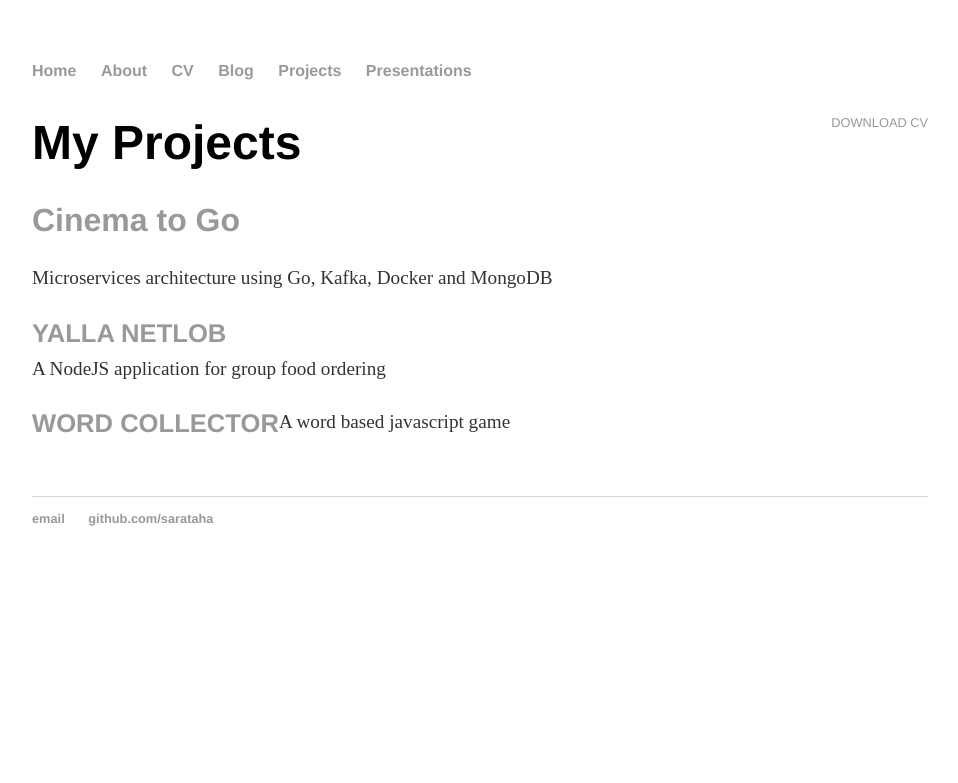
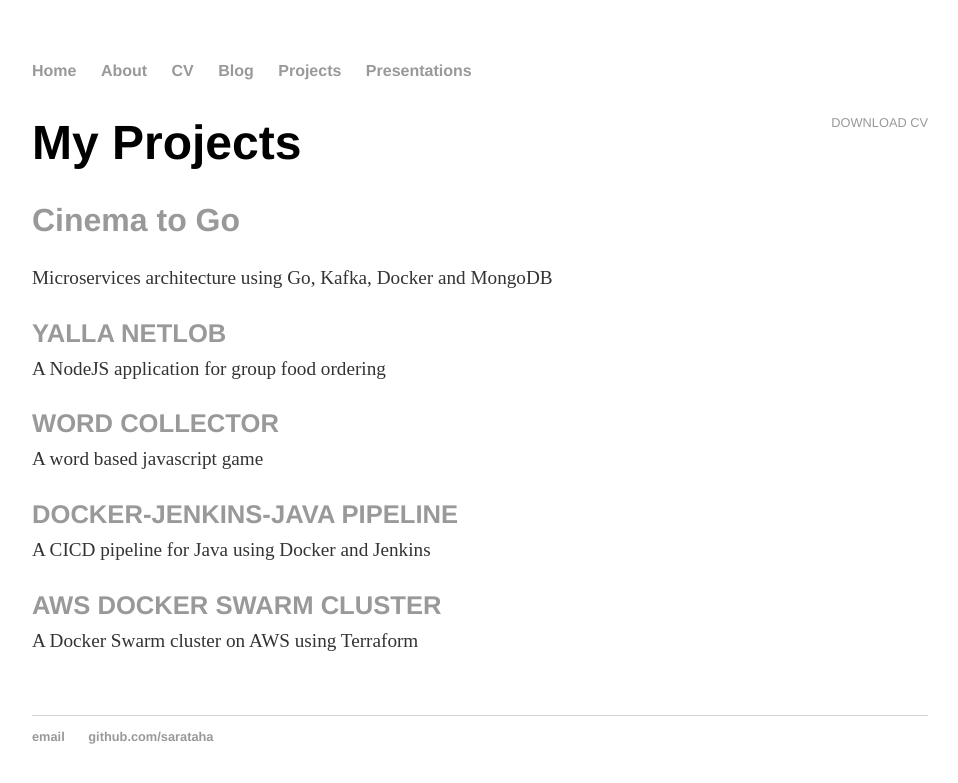
Before and after one commit to sarataha/sarataha.github.io, a Jekyll site: the page built from projects/index.html, in a window 1280 px wide. Shown: the top 783 px of the page, without its empty margins (160-1118 px from the left). Built offline with Jekyll 4.4.1, drawn with Linux system fonts in a browser that asks for light colours.

Commit message:
Update projects

```diff
--- a/projects/index.html
+++ b/projects/index.html
@@ -19,6 +19,16 @@ title: Projects of Sara Taha
 
 					<h2>
 						<a href="https://github.com/sarataha/cinema-to-go" class="project">Word Collector</a>
-					</h2>
+					</h2><br>
 					<p>A word based javascript game</p>
+
+					<h2>
+						<a href="https://github.com/sarataha/docker-jenkins-java-pipeline" class="project">Docker-Jenkins-Java Pipeline</a>
+					</h2><br>
+					<p>A CICD pipeline for Java using Docker and Jenkins</p>
+
+					<h2>
+						<a href="https://github.com/sarataha/aws-docker-swarm-cluster" class="project">AWS Docker Swarm Cluster</a>
+					</h2><br>
+					<p>A Docker Swarm cluster on AWS using Terraform</p>
 	</div>
```
